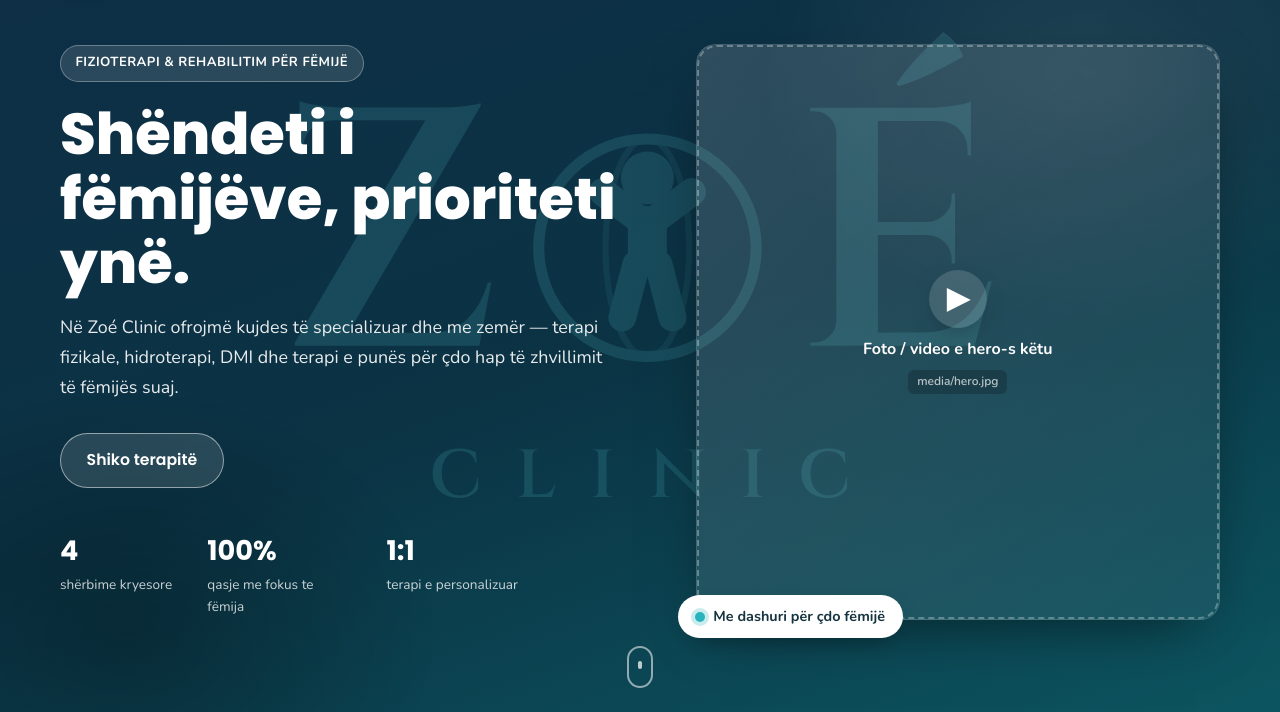
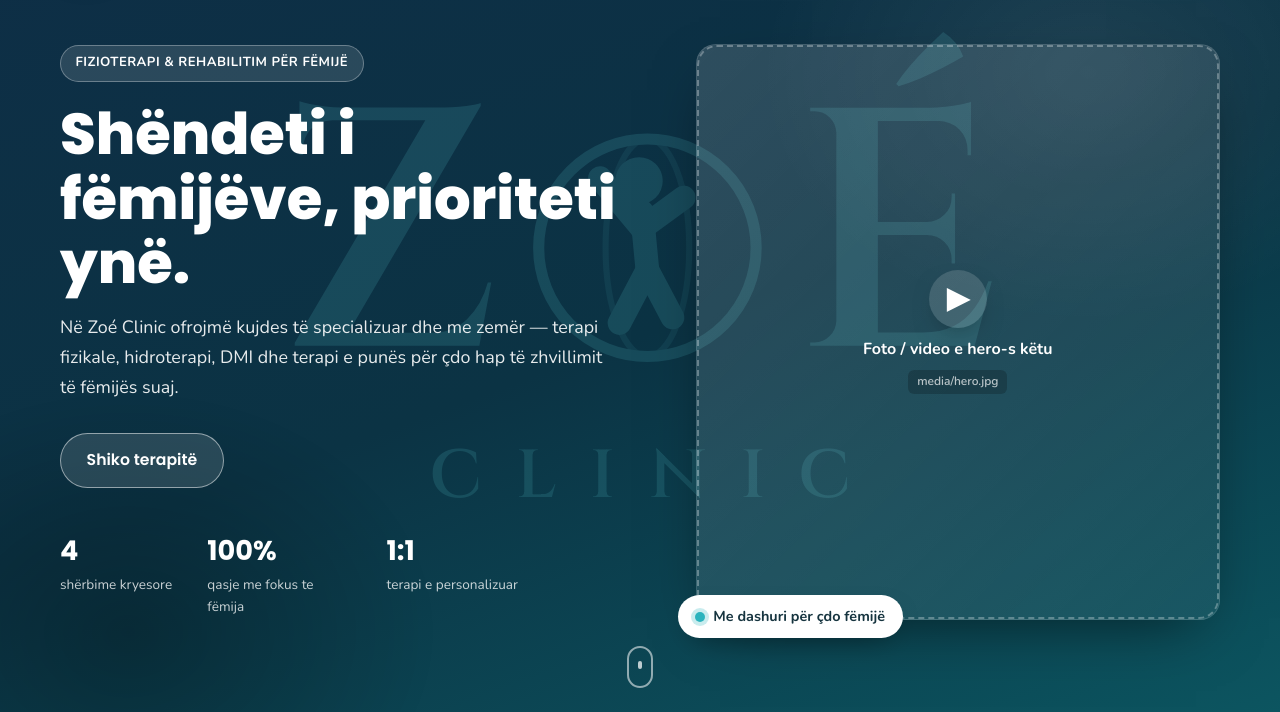
Before and after one commit to likfeller/zoe_clinic, a plain HTML site: page index.html in a window 1280 px wide. Shown: the part 88-800 px from the top of the page. Drawn offline with nearby package versions, Linux system fonts and the light colour scheme.

Commit message:
Match background logo kid to the real logo emblem
Redraw the background emblem's child as a dynamic "reaching up" pose
(left arm raised high, legs in a stride) to match the kid in the
actual Zoé Clinic logo, instead of the symmetric arms-up figure.

Co-Authored-By: Claude Opus 4.8 <noreply@anthropic.com>

```diff
--- a/index.html
+++ b/index.html
@@ -21,16 +21,14 @@
         <svg class="bg-emblem" viewBox="0 0 100 100" fill="none" stroke="currentColor" aria-hidden="true">
           <circle cx="50" cy="52" r="39" stroke-width="4"/>
           <ellipse cx="50" cy="52" rx="15" ry="39" stroke-width="2.2" opacity=".5"/>
-          <!-- the kid: big head, chunky body, arms reaching up, legs apart -->
-          <g fill="currentColor" stroke="none">
-            <circle cx="50" cy="27" r="9.5"/>
-            <rect x="43" y="37" width="14" height="24" rx="7"/>
-          </g>
-          <g fill="none" stroke-width="10" stroke-linecap="round">
-            <path d="M50 44 L34 32"/>
-            <path d="M50 44 L66 32"/>
-            <path d="M46 58 L41 77"/>
-            <path d="M54 58 L59 77"/>
+          <!-- the kid from the logo: reaching up, left arm high, legs in a stride -->
+          <circle cx="47" cy="28" r="8.5" fill="currentColor" stroke="none"/>
+          <g fill="none" stroke-width="8.5" stroke-linecap="round" stroke-linejoin="round">
+            <path d="M48 39 L50 60"/>
+            <path d="M48 45 L33 27"/>
+            <path d="M48 45 L63 34"/>
+            <path d="M50 60 L40 79"/>
+            <path d="M50 60 L59 77"/>
           </g>
         </svg>
         <span>É</span>
```
